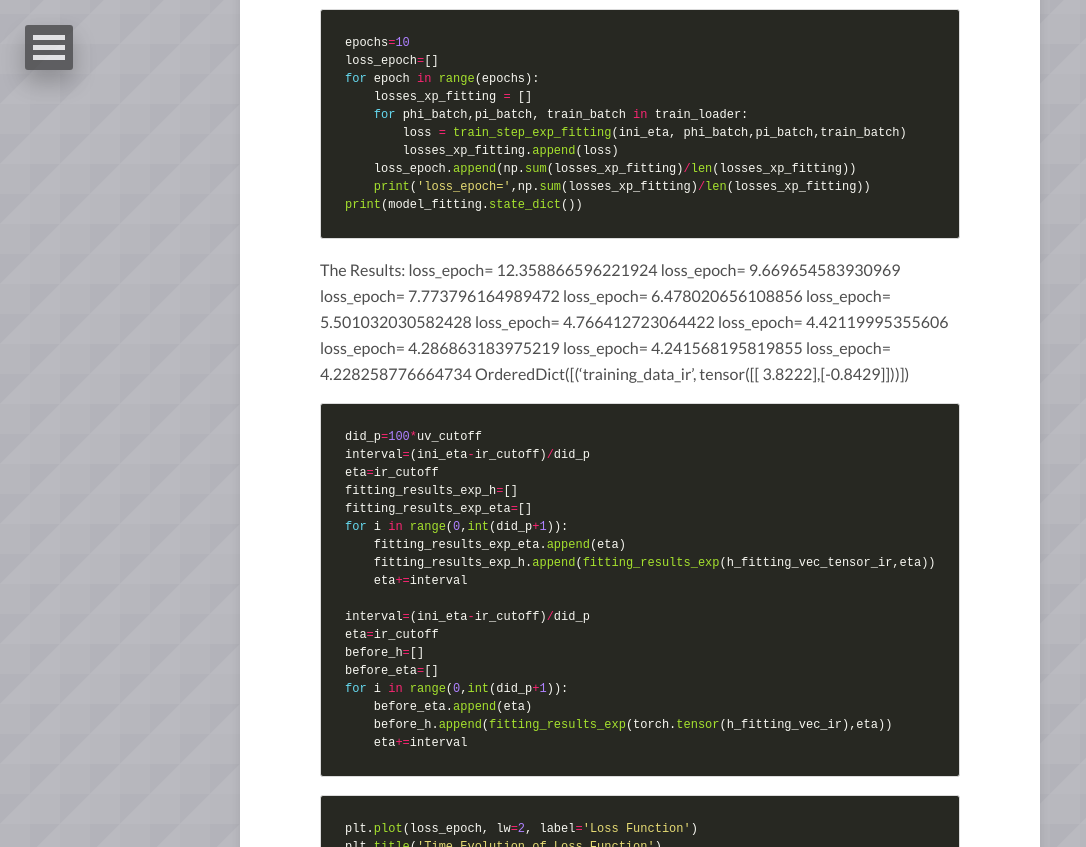
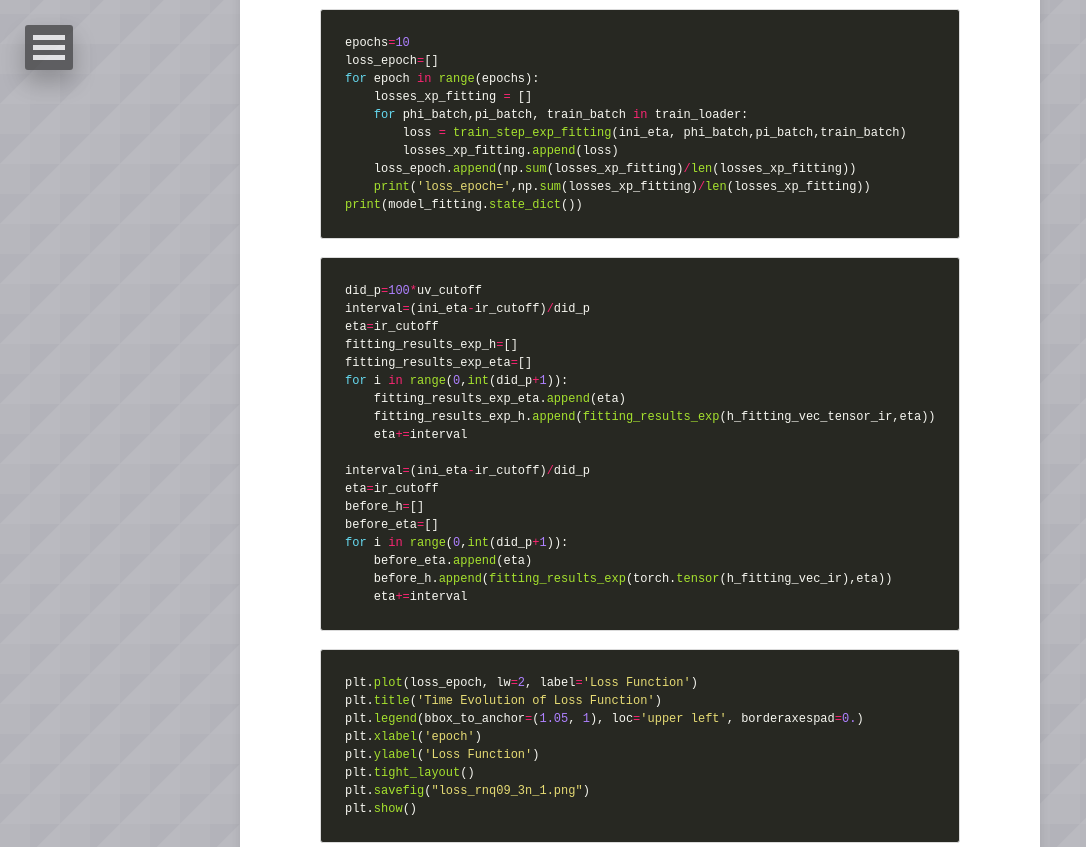
Before and after one commit to pochunsun/pochunsun.github.io, a Jekyll site: the page built from _posts/2021-06-02-sample-post.md, in a window 1280 px wide and 900 px high, scrolled down 21976 px, cut to the strip 0-847 px from the top of the window. Shown: the whole strip, without its empty margins (0-1086 px from the left). Built offline with Jekyll 4.4.1, drawn with Linux system fonts in a browser that asks for light colours; nearby versions of some CDN libraries; comment, search, counter and statistics services are not loaded.

Commit message:
Update 2021-06-02-sample-post.md

````diff
--- a/_posts/2021-06-02-sample-post.md
+++ b/_posts/2021-06-02-sample-post.md
@@ -468,18 +468,6 @@ for epoch in range(epochs):
     print('loss_epoch=',np.sum(losses_xp_fitting)/len(losses_xp_fitting))
 print(model_fitting.state_dict())
 ```
-The Results:
-loss_epoch= 12.358866596221924
-loss_epoch= 9.669654583930969
-loss_epoch= 7.773796164989472
-loss_epoch= 6.478020656108856
-loss_epoch= 5.501032030582428
-loss_epoch= 4.766412723064422
-loss_epoch= 4.42119995355606
-loss_epoch= 4.286863183975219
-loss_epoch= 4.241568195819855
-loss_epoch= 4.228258776664734
-OrderedDict([('training_data_ir', tensor([[ 3.8222],[-0.8429]]))])
 ```python
 did_p=100*uv_cutoff
 interval=(ini_eta-ir_cutoff)/did_p
````
